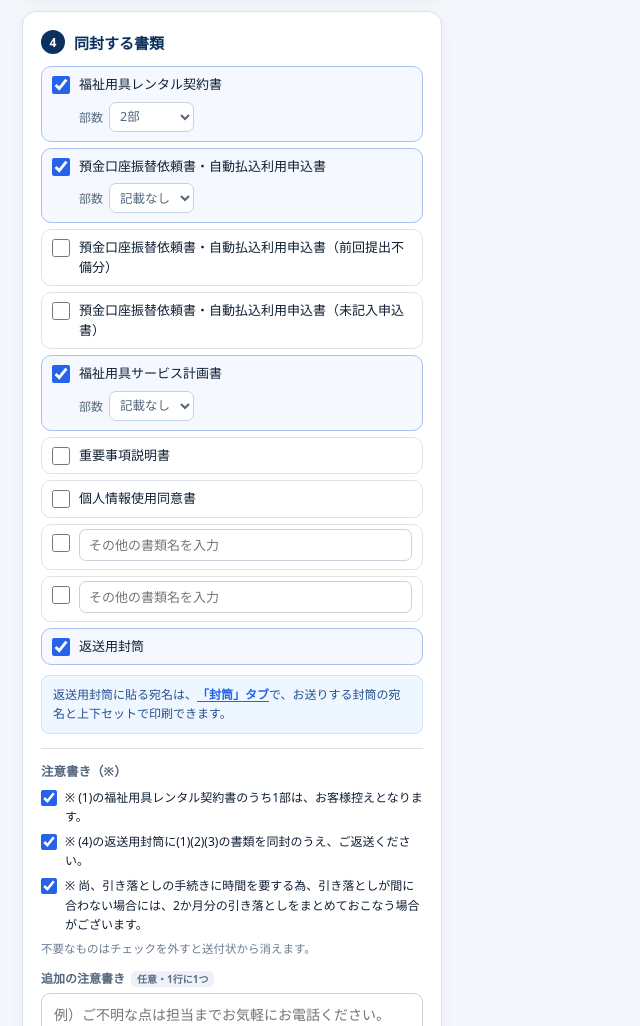
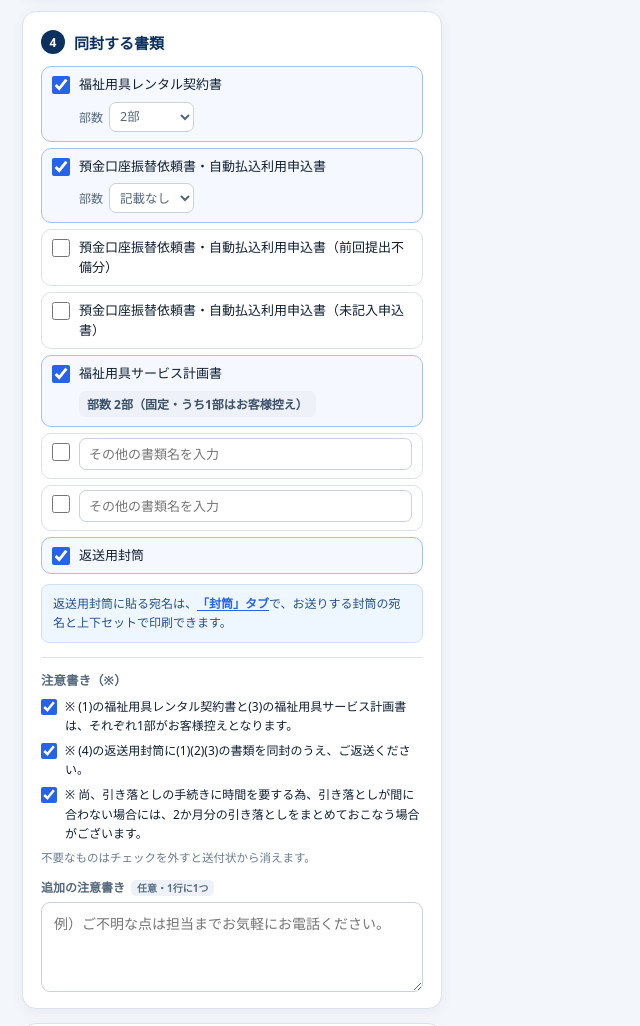
Before and after one commit to akamar08taiyo-bot/taiyo-portal, a plain HTML site: page soufujo/index.html in a window 1280 px wide. Shown: the part 1376-2402 px from the top of the page, without its empty margins (0-640 px from the left). Drawn offline with Linux system fonts and the light colour scheme.

Commit message:
同封書類から重要事項説明書・個人情報使用同意書を外し、サービス計画書を2部固定にする
- 「同封する書類」の候補から重要事項説明書と個人情報使用同意書を削除
  （不備書類の入力候補からも削除）
- 福祉用具サービス計画書は部数を選べないようにし、「2部（固定・うち1部は
  お客様控え）」と表示。送付状の「記」には「2部」と載る
- お客様控えの注意書きは1行にまとめる
  （例：(1)の福祉用具レンタル契約書と(3)の福祉用具サービス計画書は、
  それぞれ1部がお客様控えとなります。）。1つだけのときは従来の文

実機確認: Chromium（Playwright）で201項目合格。送付状がA4 1ページに
収まることを印刷用PDFで確認。

Co-Authored-By: Claude Opus 5.5 <noreply@anthropic.com>
Claude-Session: https://claude.ai/code/session_011mHQJRwX5WvJkv95LuoRS2

```diff
--- a/soufujo/index.html
+++ b/soufujo/index.html
@@ -102,6 +102,7 @@
     color:#54677c;font-size:12px;}
   .doc-sub label{display:inline-flex;align-items:center;gap:6px;cursor:pointer;}
   .doc-sub input[type=checkbox]{width:16px;height:16px;margin:0;accent-color:var(--blue);}
+  .doc-fixed{padding:4px 8px;border-radius:6px;background:#eef2f8;color:#3c5068;font-weight:700;}
   .mini-select{height:30px;padding:0 6px;border:1px solid var(--field);border-radius:7px;background:#fff;
     font-size:12.5px;outline:0;}
   .env-hint{margin-top:10px;padding:9px 11px;border-radius:8px;background:#eef6ff;border:1px solid #cfe0fb;
@@ -516,15 +517,13 @@
   };
   var STAFF = ['久保', '土居', '宮村', '信田', '藤田'];
 
-  // 同封書類の候補。ret: 返送してもらう書類か / debit: 口座振替関係の書類か
+  // 同封書類の候補。ret: 返送してもらう書類か / debit: 口座振替関係の書類か / fixedCopies: 部数が決まっている書類
   var DOCS = [
     { id:'keiyaku', label:'福祉用具レンタル契約書', ret:true },
     { id:'koza', label:'預金口座振替依頼書・自動払込利用申込書', ret:true, debit:true },
     { id:'koza_fubi', label:'預金口座振替依頼書・自動払込利用申込書（前回提出不備分）', ret:true, debit:true },
     { id:'koza_new', label:'預金口座振替依頼書・自動払込利用申込書（未記入申込書）', ret:true, debit:true },
-    { id:'keikaku', label:'福祉用具サービス計画書', ret:true },
-    { id:'juyo', label:'重要事項説明書', ret:false },
-    { id:'kojin', label:'個人情報使用同意書', ret:true },
+    { id:'keikaku', label:'福祉用具サービス計画書', ret:true, fixedCopies:2 },
     { id:'other1', other:true },
     { id:'other2', other:true },
     { id:'envelope', label:'返送用封筒', envelope:true }
@@ -536,7 +535,7 @@
       name: '契約書・口座用紙の記入のお願い',
       desc: '契約書類一式をお送りして、記入・返送をお願いする',
       title: '契約書・口座用紙記入のお願い',
-      docs: { keiyaku:2, koza:0, keikaku:0, envelope:0 },
+      docs: { keiyaku:2, koza:0, keikaku:2, envelope:0 },
       body: [
         GREETING,
         'さて、【利用者名】様分の福祉用具レンタル契約書及び口座用紙につきまして、下記の書類をお送りいたしますので、ご確認・ご記入のうえ、ご返送くださいますようお願い申し上げます。',
@@ -743,9 +742,12 @@
       }
       var sub = '';
       if (!doc.envelope) {
-        sub = '<div class="doc-sub hidden"><label>部数 <select class="mini-select doc-copies" data-id="' + doc.id + '">' +
-          '<option value="0">記載なし</option><option value="1">1部</option><option value="2">2部</option><option value="3">3部</option>' +
-          '</select></label>' +
+        sub = '<div class="doc-sub hidden">' +
+          (doc.fixedCopies
+            ? '<span class="doc-fixed">部数 ' + doc.fixedCopies + '部（固定・うち1部はお客様控え）</span>'
+            : '<label>部数 <select class="mini-select doc-copies" data-id="' + doc.id + '">' +
+              '<option value="0">記載なし</option><option value="1">1部</option><option value="2">2部</option><option value="3">3部</option>' +
+              '</select></label>') +
           (doc.other ? '<label><input type="checkbox" class="doc-ret" data-id="' + doc.id + '" checked> 返送してもらう書類</label>' : '') +
           '</div>';
       }
@@ -790,7 +792,7 @@
         id: doc.id,
         no: items.length + 1,
         label: label,
-        copies: doc.envelope ? 0 : (state.copies[doc.id] || 0),
+        copies: doc.envelope ? 0 : (doc.fixedCopies || state.copies[doc.id] || 0),
         ret: doc.other ? state.otherRet[doc.id] !== false : !!doc.ret,
         envelope: !!doc.envelope,
         debit: !!doc.debit
@@ -801,11 +803,13 @@
 
   function autoNotes(items){
     var notes = [];
-    items.forEach(function(it){
-      if (!it.envelope && it.ret && it.copies >= 2) {
-        notes.push({ key:'copy-' + it.id, text:'(' + it.no + ')の' + it.label + 'のうち1部は、お客様控えとなります。' });
-      }
-    });
+    var keeps = items.filter(function(it){ return !it.envelope && it.ret && it.copies >= 2; });
+    var named = keeps.map(function(it){ return '(' + it.no + ')の' + it.label; });
+    if (keeps.length === 1) {
+      notes.push({ key:'copy', text:named[0] + 'のうち1部は、お客様控えとなります。' });
+    } else if (keeps.length > 1) {
+      notes.push({ key:'copy', text:(keeps.length === 2 ? named.join('と') : named.join('、')) + 'は、それぞれ1部がお客様控えとなります。' });
+    }
     var env = null;
     items.forEach(function(it){ if (it.envelope) env = it; });
     var rets = items.filter(function(it){ return !it.envelope && it.ret; });
```
